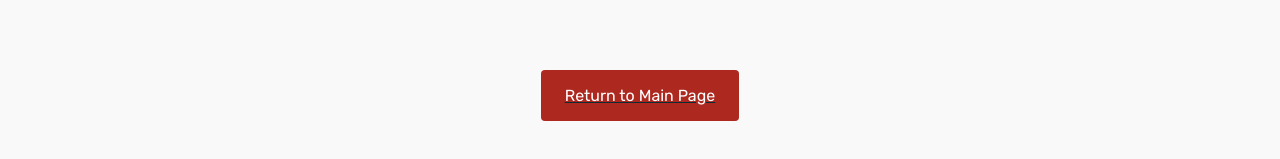
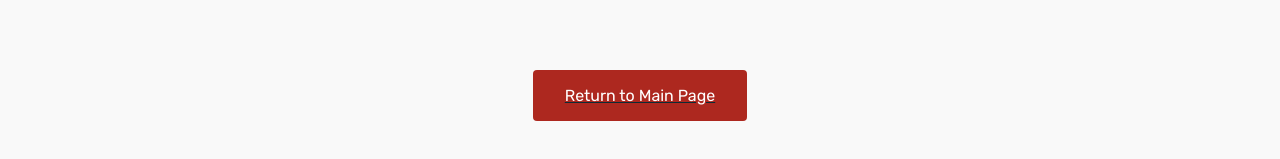
Before and after one commit to TritonSE/CCIDC-Application-Overhaul, a React (Vite) app in the folder frontend/: page / in a window 1280 px wide. Shown: the part 363-522 px from the top of the page. Built offline with nearby package versions, Linux system fonts and the light colour scheme.

Commit message:
Button wider

```diff
--- a/frontend/src/components/ThankyouForApplying.module.css
+++ b/frontend/src/components/ThankyouForApplying.module.css
@@ -24,7 +24,7 @@
 }
 
 .button {
-  padding: 1rem 1.5rem;
+  padding: 1rem 2rem;
   margin: 0;
   background: var(--color-ccidc-red);
   color: var(--color-text-secondary);
```
